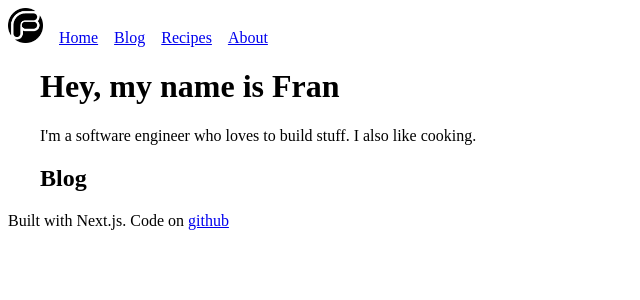
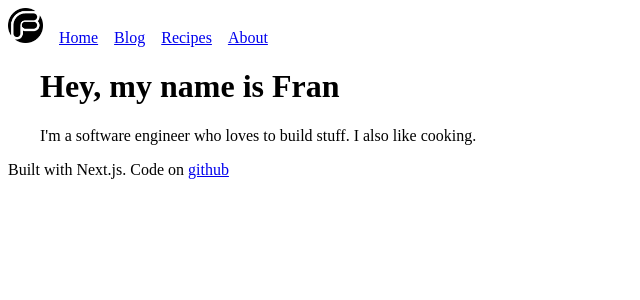
Before and after one commit to confiscar/blog, a Next.js app: page / in a window 1280 px wide. Shown: the top 300 px of the page, without its empty margins (0-640 px from the left). Built offline with nearby package versions, Linux system fonts and the light colour scheme.

Commit message:
small fixes

```diff
--- a/src/pages/index.tsx
+++ b/src/pages/index.tsx
@@ -6,7 +6,6 @@ const Index: NextPage = () => {
     <div className={styles.container}>
       <h1> Hey, my name is Fran </h1>
       <p> I&apos;m a software engineer who loves to build stuff. I also like cooking. </p>
-      <h2> Blog </h2>
     </div>
   );
 };
```
Also changed, not shown: 1 other file (tests, documents, lock files or other folders).
